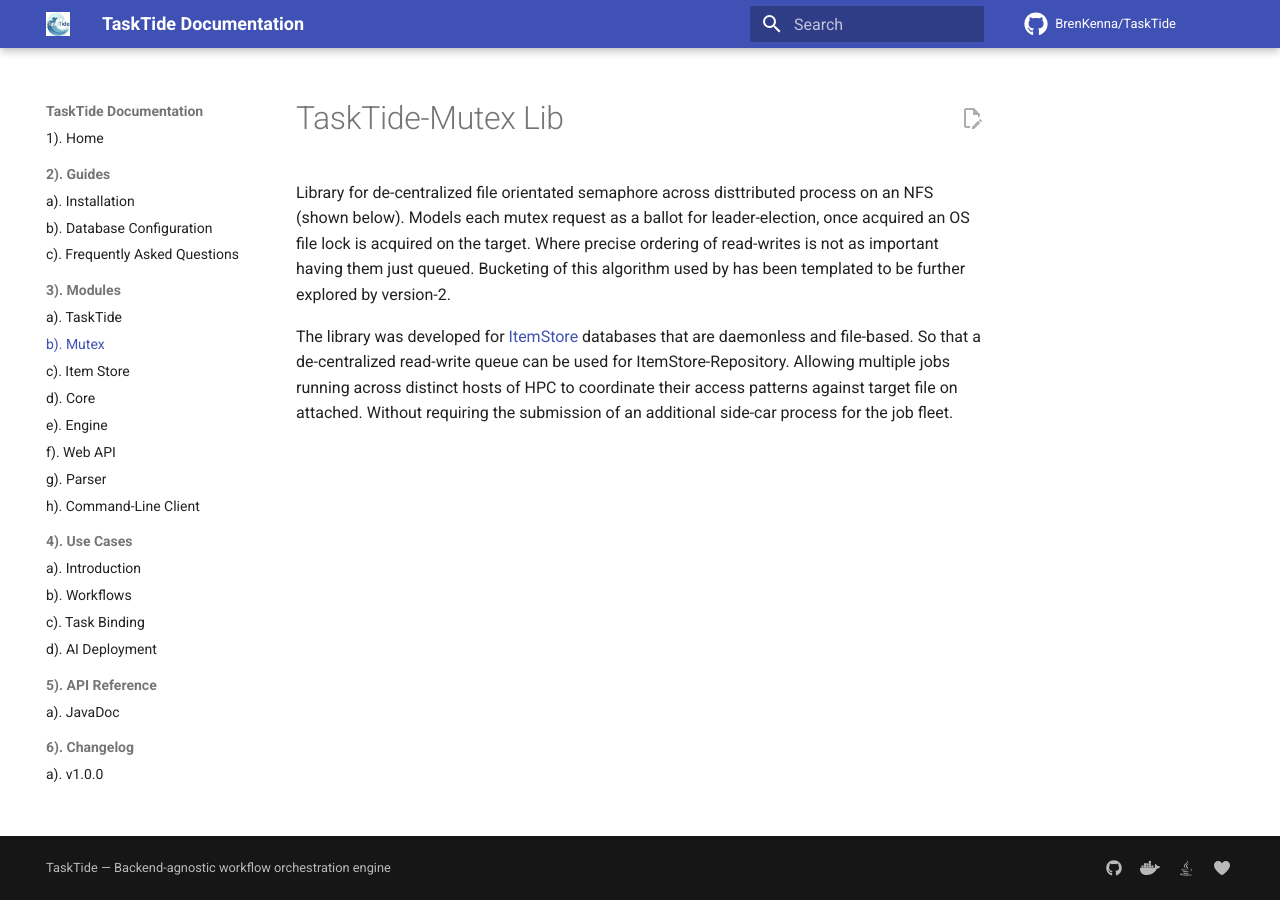
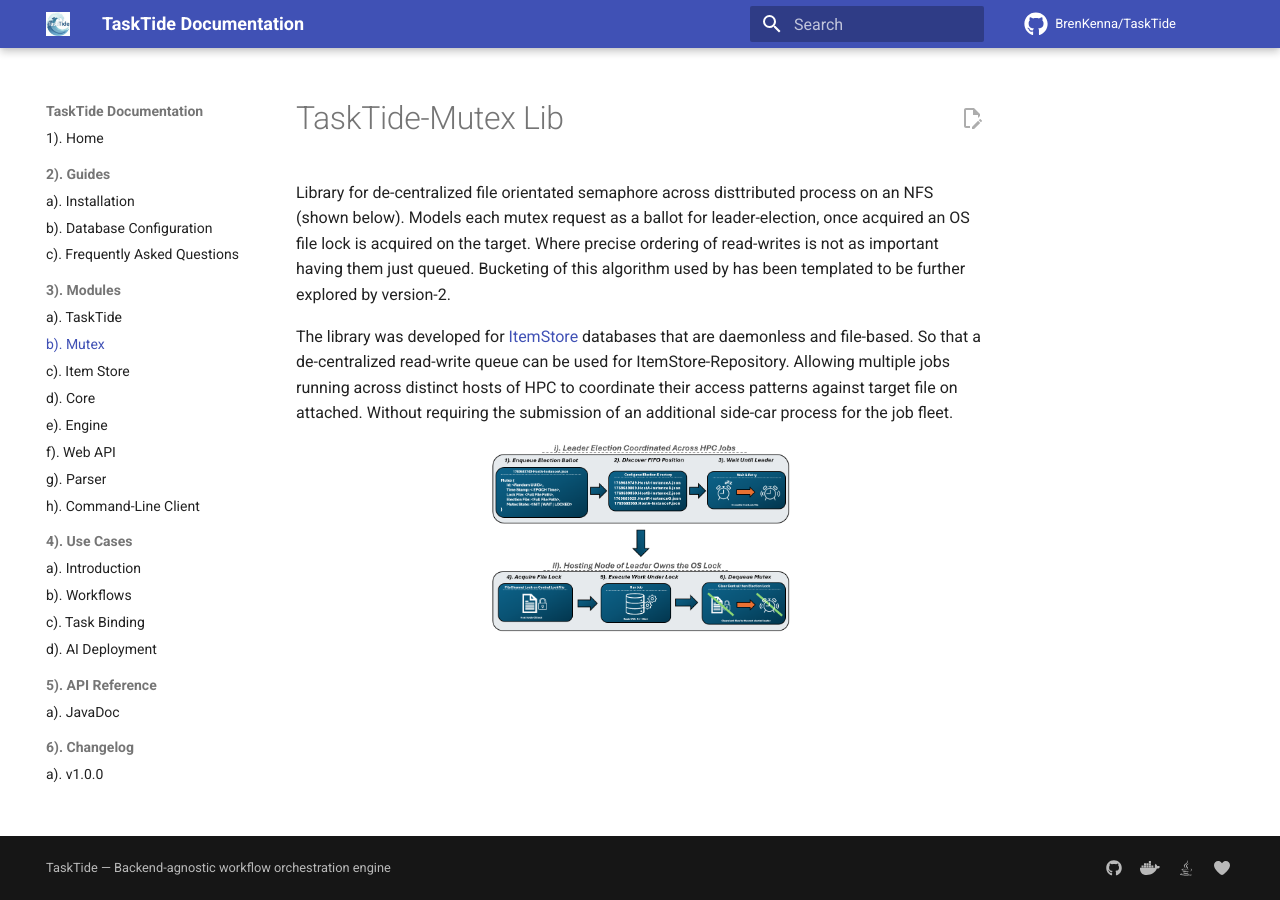
Before and after one commit to BrenKenna/TaskTide-Docs, an MkDocs documentation site: the page built from docs/tasktide/mutex/README.md, in a window 1280 px wide. Built offline with MkDocs 1.6.1 and Material for MkDocs 9.7.7, drawn with Linux system fonts in a browser that asks for light colours; comment, search, counter and statistics services are not loaded.

Commit message:
Mutex workflow pic

```diff
--- a/docs/tasktide/mutex/README.md
+++ b/docs/tasktide/mutex/README.md
@@ -8,5 +8,5 @@ The library was developed for [ItemStore](../itemstore/README.md) databases that
 
 
 <p align="center">
-  <img src="assets/mutex-workflow.png" alt="" width="300"/>
+  <img src="../../assets/mutex-workflow.png" alt="" width="300"/>
 </p>
```
